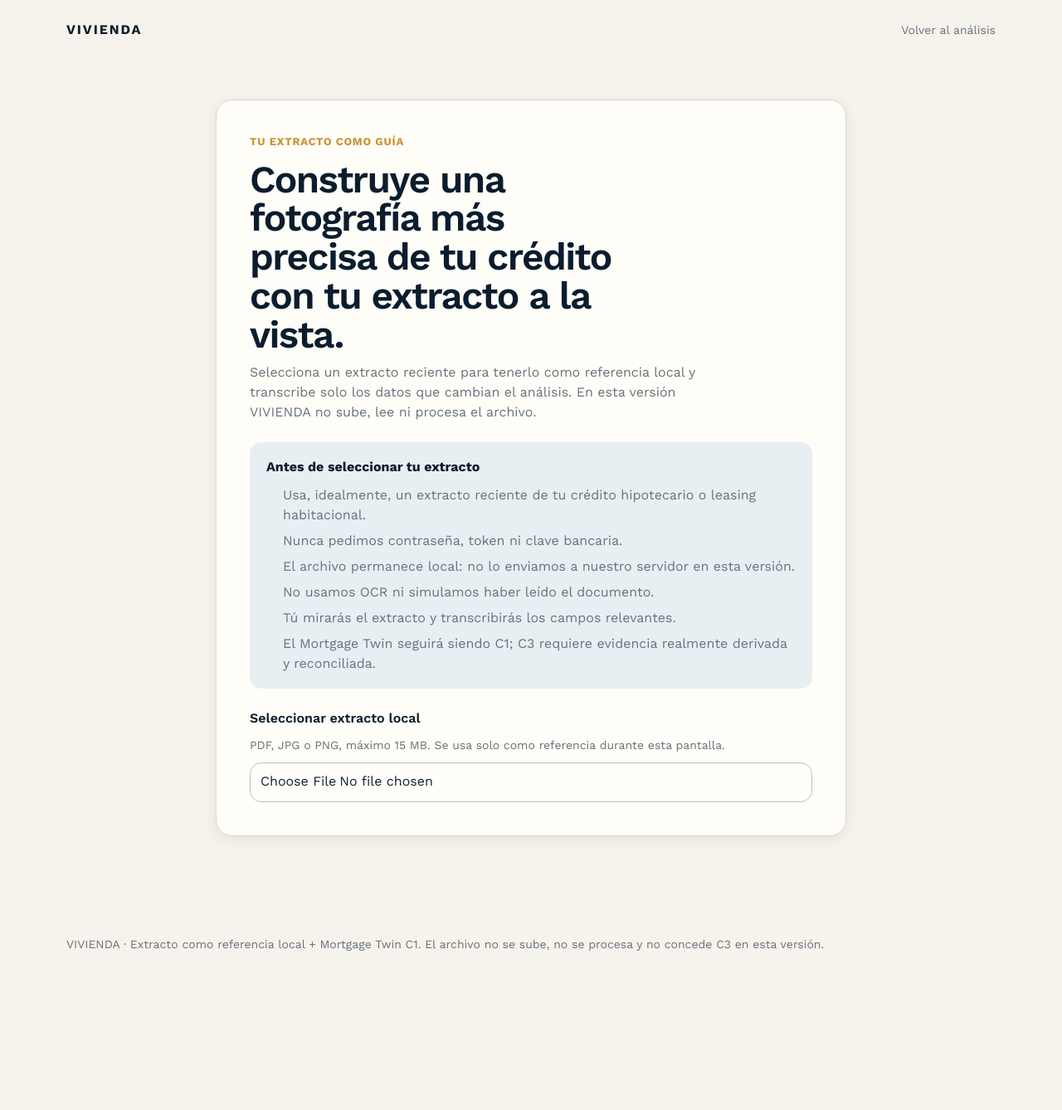
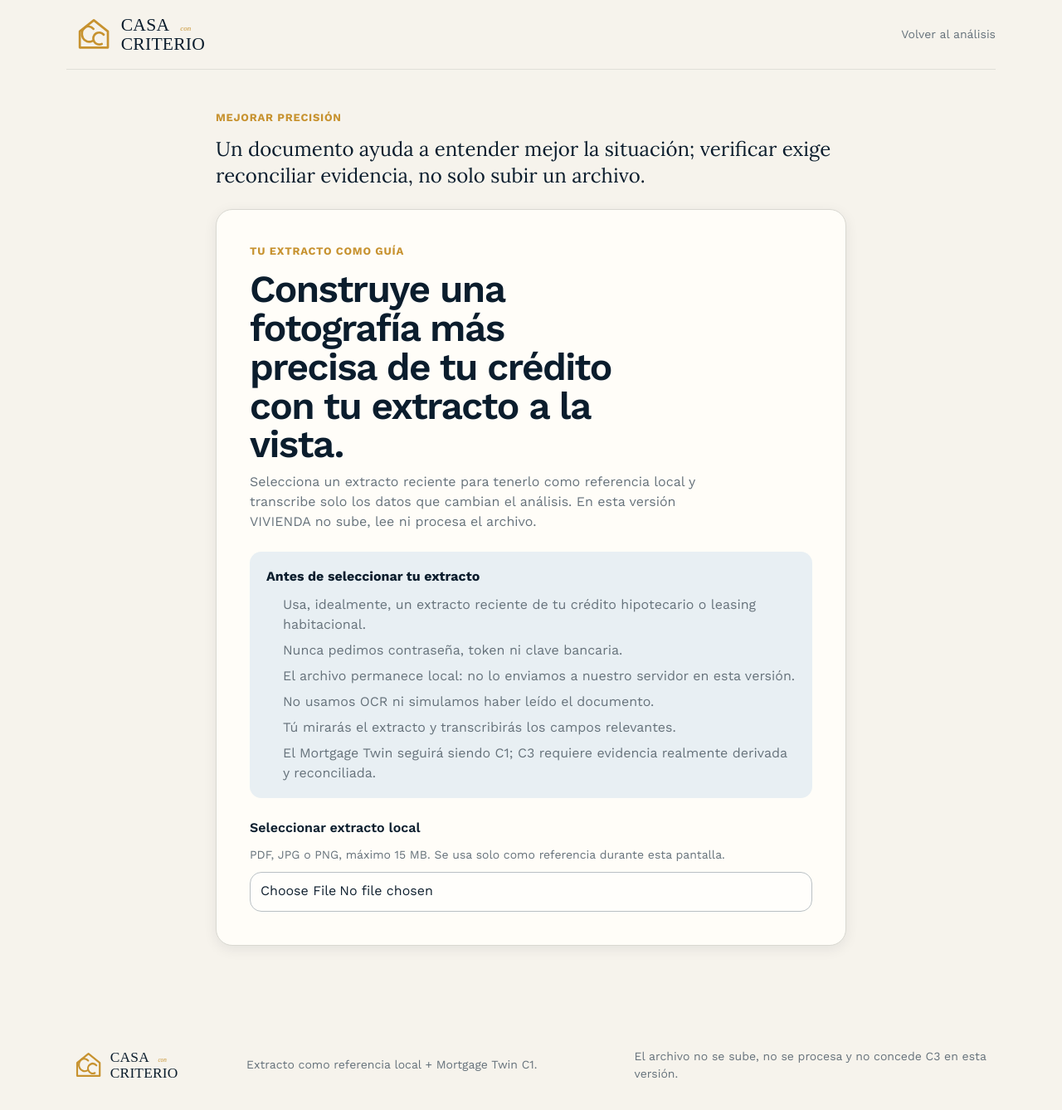
Before and after one commit to arendon7/VIVIENDA, a Next.js app: page /verificar in a window 1280 px wide. Shown: the top 1338 px of the page at 83% size. Before the commit the page ends 1213 px from the top, so only its background shows below. Built offline with nearby package versions, Linux system fonts and the light colour scheme.

Commit message:
brand: extend Casa con Criterio to verification flow

```diff
--- a/app/verificar/page.tsx
+++ b/app/verificar/page.tsx
@@ -1,18 +1,27 @@
+import { BrandLogo } from "@/components/brand/BrandLogo";
 import "./review.css";
 import { StatementGuidedMortgageTwin } from "./statement-guided-mortgage-twin";
 
 export default function VerificarPage() {
   return (
     <>
-      <header className="shell site-header">
-        <a className="brand" href="/">VIVIENDA</a>
+      <header className="shell site-header cc-site-header">
+        <a className="cc-brand-link" href="/" aria-label="Casa con Criterio · inicio">
+          <BrandLogo width={230} priority />
+        </a>
         <a className="nav-link" href="/revisar">Volver al análisis</a>
       </header>
       <main id="contenido" className="form-shell">
+        <p className="eyebrow">Mejorar precisión</p>
+        <p className="cc-commercial-line" style={{ marginTop: 0, marginBottom: 24 }}>
+          Un documento ayuda a entender mejor la situación; verificar exige reconciliar evidencia, no solo subir un archivo.
+        </p>
         <StatementGuidedMortgageTwin />
       </main>
-      <footer className="shell site-footer">
-        VIVIENDA · Extracto como referencia local + Mortgage Twin C1. El archivo no se sube, no se procesa y no concede C3 en esta versión.
+      <footer className="shell site-footer cc-footer">
+        <BrandLogo width={185} />
+        <p>Extracto como referencia local + Mortgage Twin C1.</p>
+        <p>El archivo no se sube, no se procesa y no concede C3 en esta versión.</p>
       </footer>
     </>
   );
```
